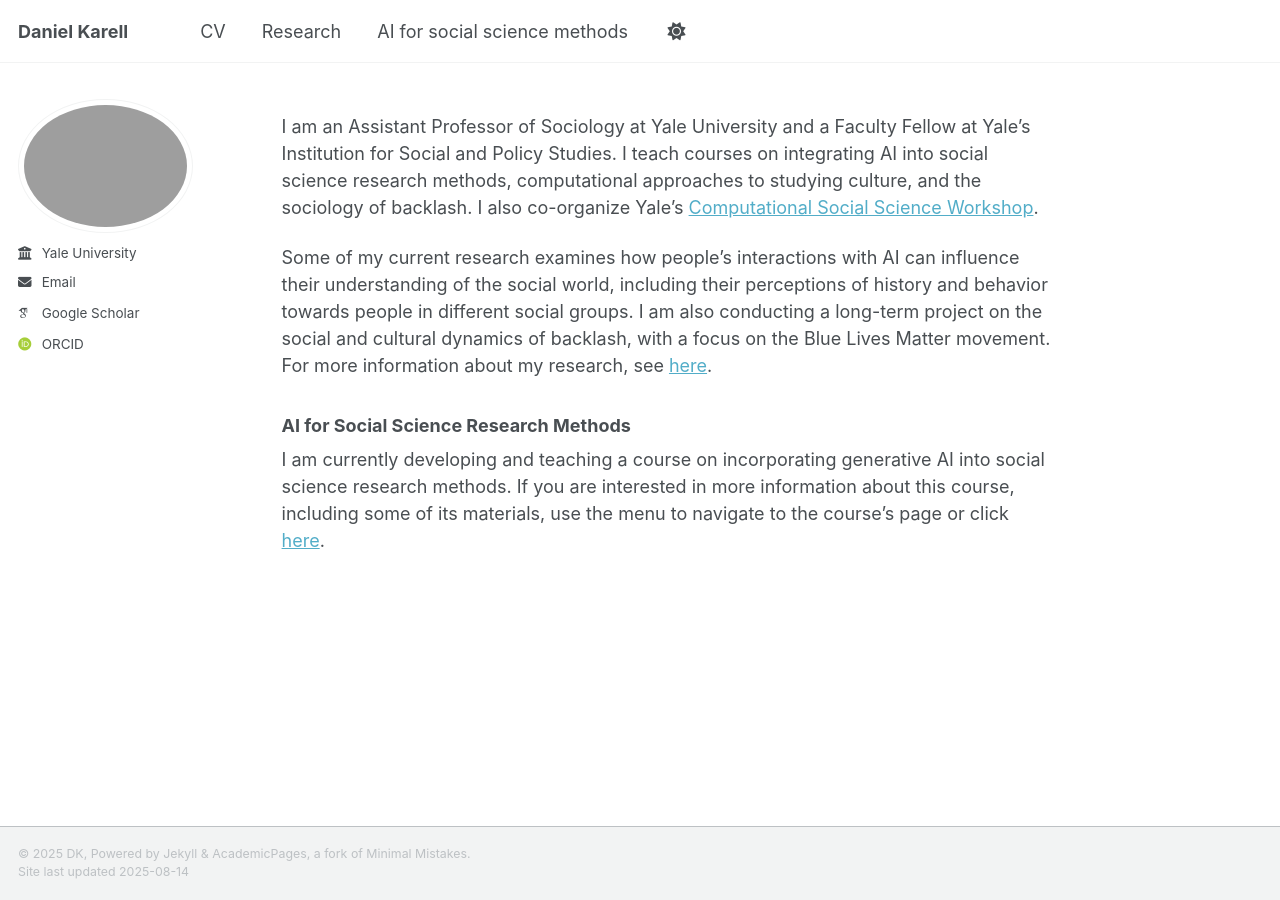
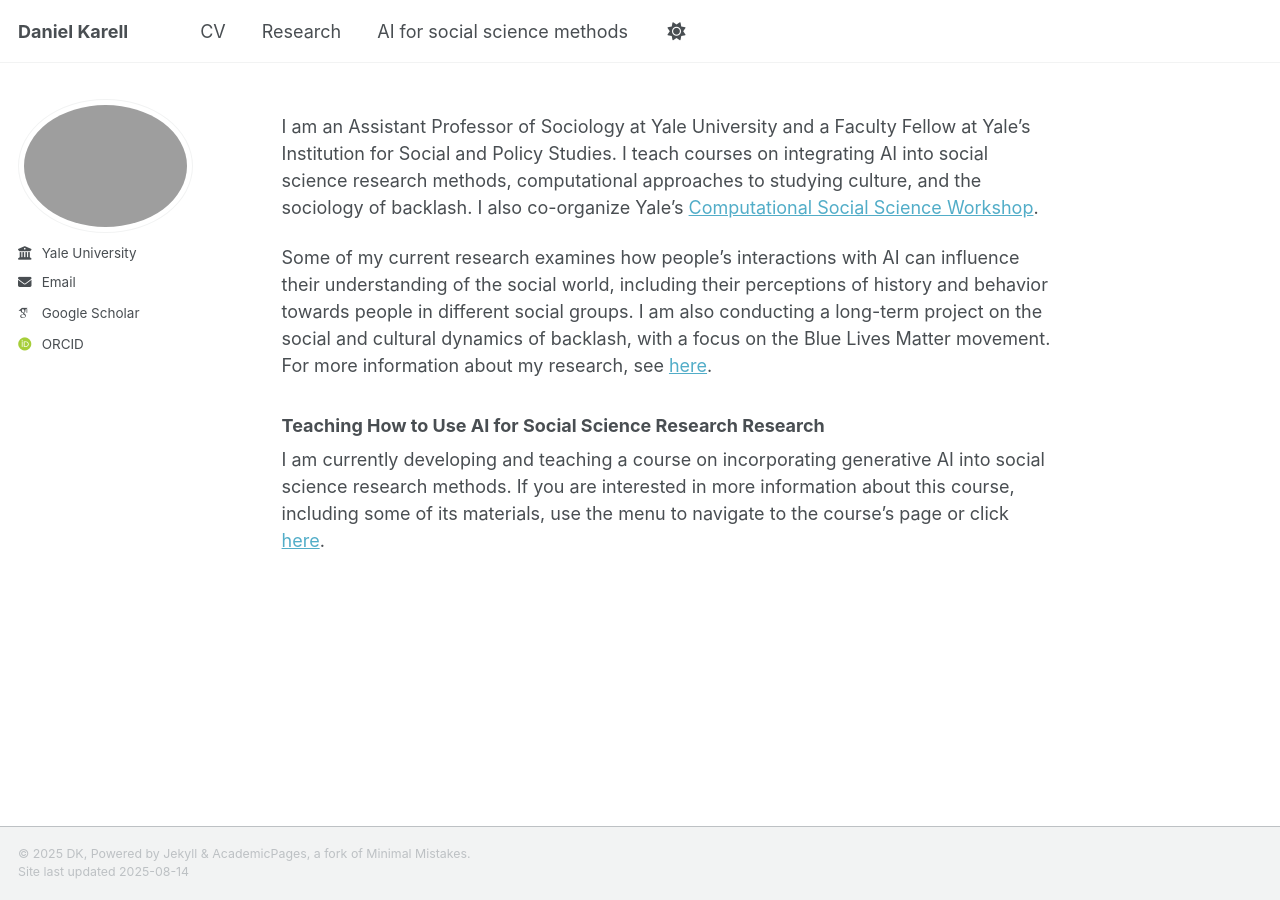
Before and after one commit to dkarell/dkarell.github.io, a Jekyll site: the page built from _pages/about.md, in a window 1280 px wide. Built offline with Jekyll 4.4.1, drawn with Linux system fonts in a browser that asks for light colours; some web fonts are replaced; a script that is not in the unit is left out.

Commit message:
Update about.md

```diff
--- a/_pages/about.md
+++ b/_pages/about.md
@@ -11,6 +11,6 @@ I am an Assistant Professor of Sociology at Yale University and a Faculty Fellow
 
 Some of my current research examines how people's interactions with AI can influence their understanding of the social world, including their perceptions of history and behavior towards people in different social groups. I am also conducting a long-term project on the social and cultural dynamics of backlash, with a focus on the Blue Lives Matter movement. For more information about my research, see [here](https://dkarell.github.io/research/).
 
-### AI for Social Science Research Methods
+### Teaching How to Use AI for Social Science Research Research
 
 I am currently developing and teaching a course on incorporating generative AI into social science research methods. If you are interested in more information about this course, including some of its materials, use the menu to navigate to the course's page or click [here](https://dkarell.github.io/ai_for_social_science_methods/).
```
